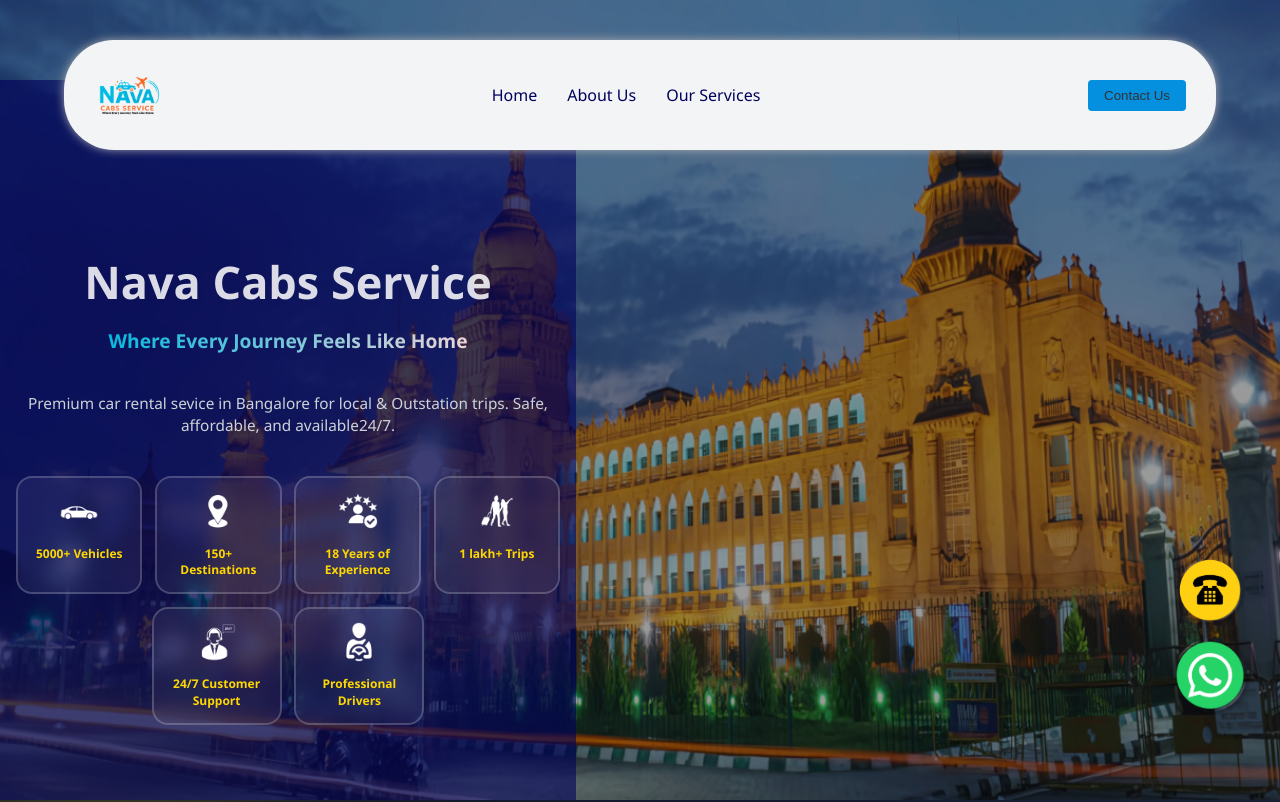
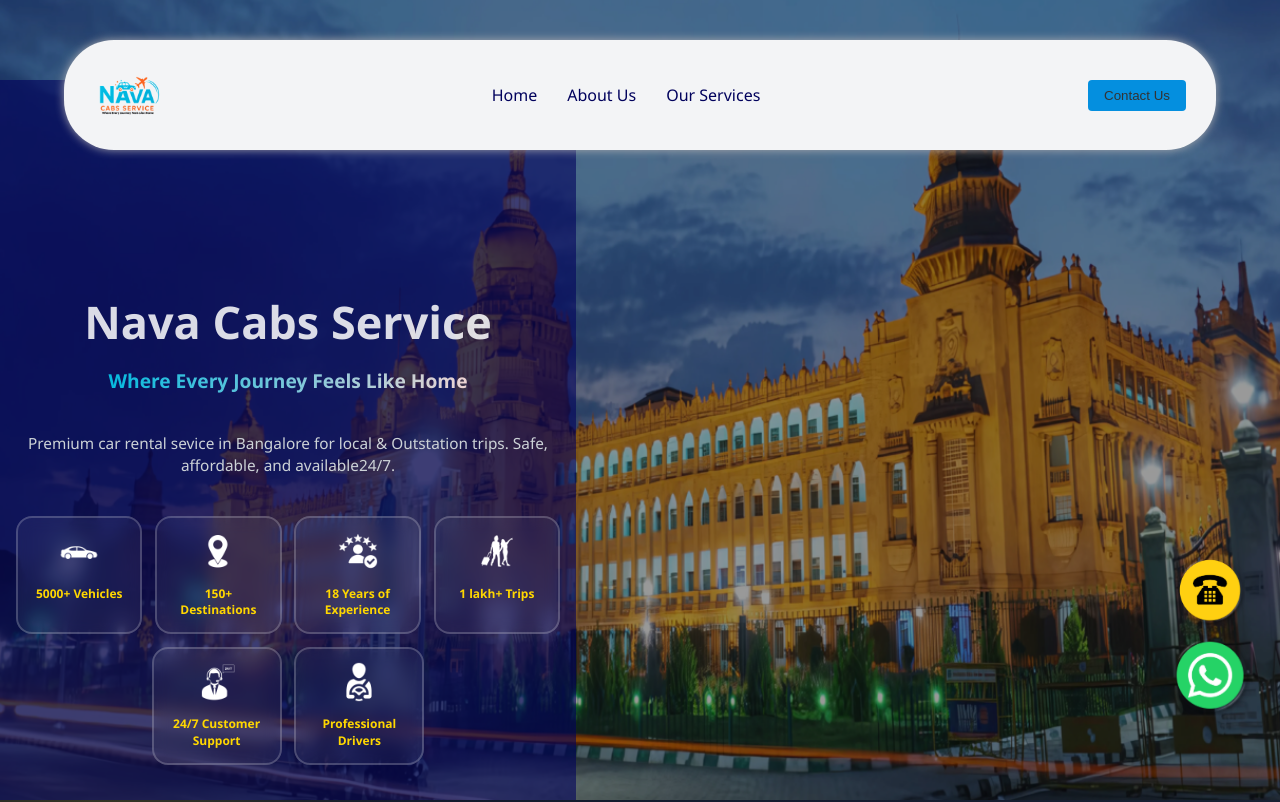
Before and after one commit to navacabservice/NavaCabServices, an Angular app: page /home in a window 1280 px wide. Shown: the top 802 px of the page. Built offline with nearby package versions, Linux system fonts and the light colour scheme.

Commit message:
Update hfirst.component.css

```diff
--- a/src/app/home/hfirst/hfirst.component.css
+++ b/src/app/home/hfirst/hfirst.component.css
@@ -10,7 +10,7 @@
   background-size: cover;
   position: relative;
   overflow: hidden;
-  padding-top: 80px; /* ✅ ADDED LINE */
+  /* padding-top: 80px;  */
 }
 
 .con::before {
@@ -40,6 +40,7 @@
   color: white;
   overflow-y: auto;
   scrollbar-width: none;
+    margin-top: 80px;
 }
 
 h1 {
@@ -48,6 +49,7 @@
   padding-top: 64px; /* Height of your fixed header */
   box-sizing: border-box;
   color: rgba(255, 255, 255, 0.85);
+
 
 }
 
```
